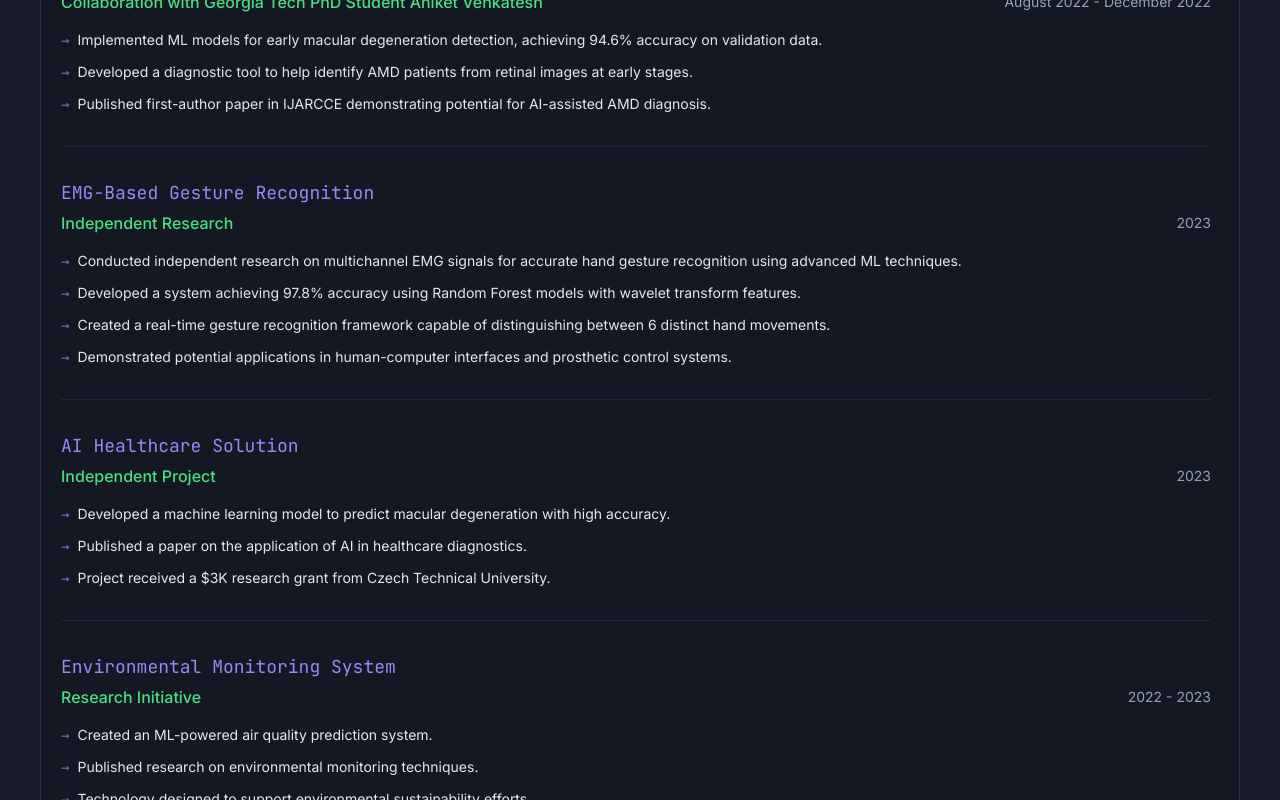
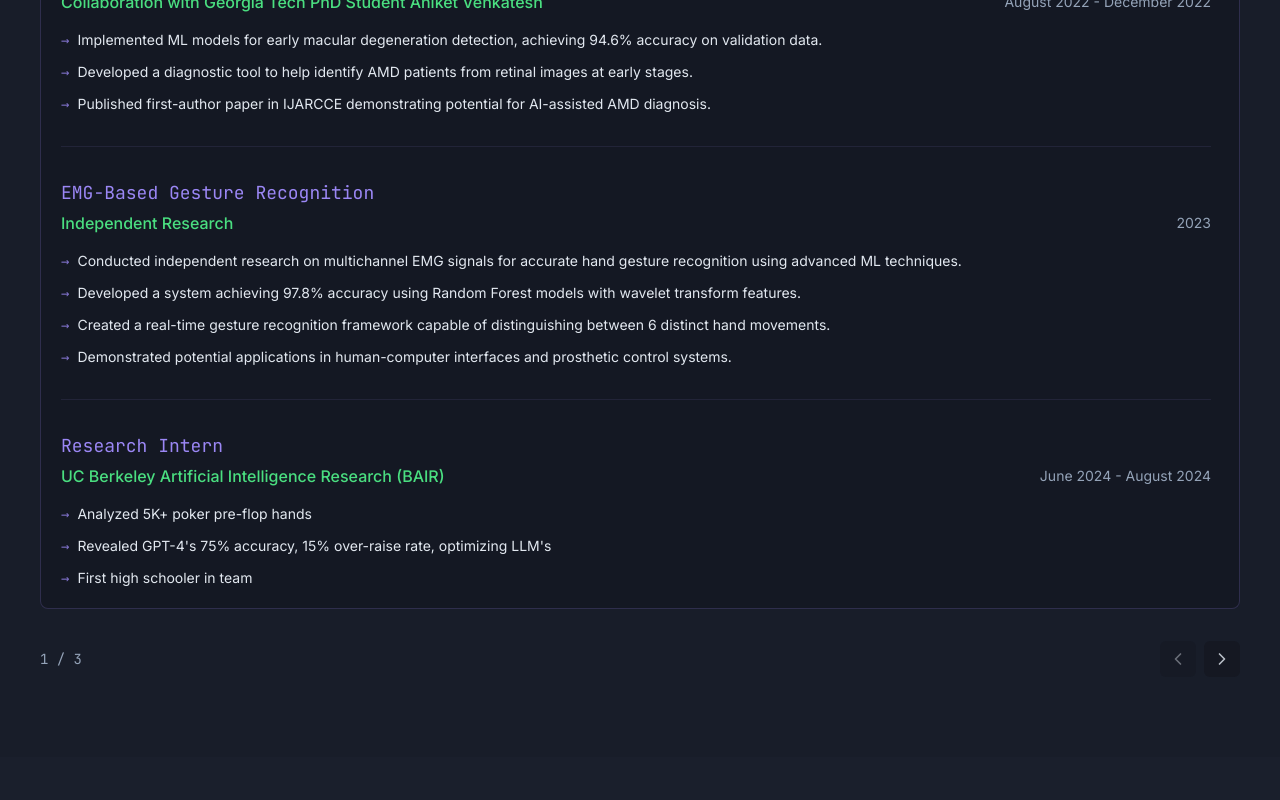
Before and after one commit to draj222/hidheeraj, a React (Vite) app: page / in a window 1280 px wide. Shown: the part 2000-2800 px from the top of the page. Built offline with nearby package versions, Linux system fonts and the light colour scheme.

Commit message:
Remove two flashcards
Remove the "AI Healthcare Solution" and "Environmental Monitoring System" flashcards from the Research category.

```diff
--- a/src/pages/Index.tsx
+++ b/src/pages/Index.tsx
@@ -1,4 +1,3 @@
-
 import React from 'react';
 import Layout from '../components/Layout';
 import Terminal from '../components/Terminal';
@@ -46,26 +45,6 @@ const Index = () => {
             'Developed a system achieving 97.8% accuracy using Random Forest models with wavelet transform features.',
             'Created a real-time gesture recognition framework capable of distinguishing between 6 distinct hand movements.',
             'Demonstrated potential applications in human-computer interfaces and prosthetic control systems.'
-          ]
-        },
-        {
-          title: 'AI Healthcare Solution',
-          company: 'Independent Project',
-          period: '2023',
-          description: [
-            'Developed a machine learning model to predict macular degeneration with high accuracy.',
-            'Published a paper on the application of AI in healthcare diagnostics.',
-            'Project received a $3K research grant from Czech Technical University.'
-          ]
-        },
-        {
-          title: 'Environmental Monitoring System',
-          company: 'Research Initiative',
-          period: '2022 - 2023',
-          description: [
-            'Created an ML-powered air quality prediction system.',
-            'Published research on environmental monitoring techniques.',
-            'Technology designed to support environmental sustainability efforts.'
           ]
         },
         {
```
